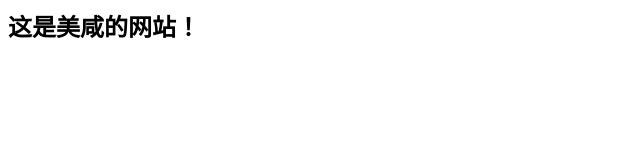
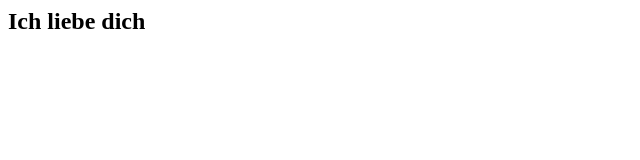
Before and after one commit to adsl12u/htdocs, a plain HTML site: page index.html in a window 1280 px wide. Shown: the whole page, without its empty margins (0-640 px from the left). Drawn offline with Linux system fonts and the light colour scheme.

Commit message:
updated index

```diff
--- a/index.html
+++ b/index.html
@@ -1,3 +1,3 @@
 <h2>
-这是美咸的网站！
+Ich liebe dich
 <h2>
```
